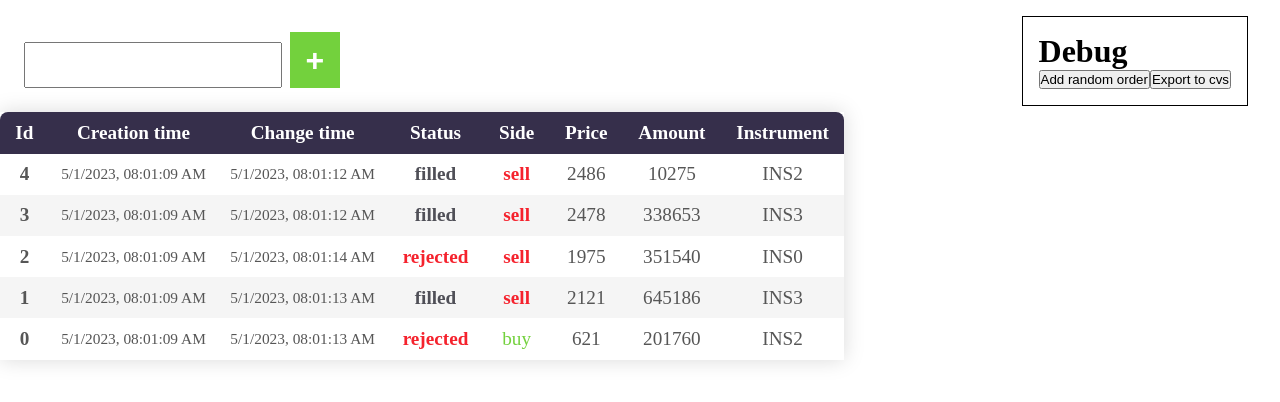
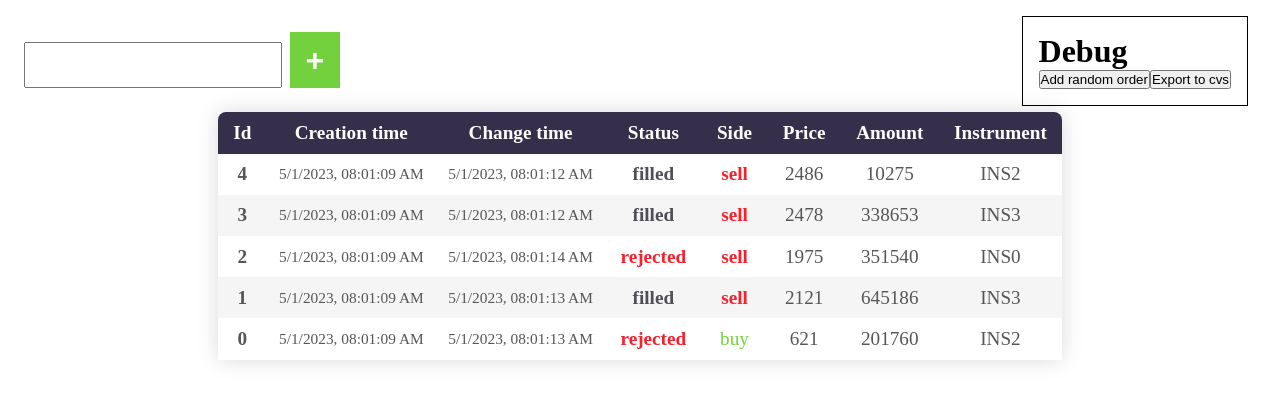
Before and after one commit to sluppyy/market, a React (Vite) app: page / in a window 1280 px wide. Shown: the top 402 px of the page. Built offline with nearby package versions, Linux system fonts and the light colour scheme.

Commit message:
centered table

```diff
--- a/src/App.tsx
+++ b/src/App.tsx
@@ -44,7 +44,14 @@ function App() {
       <TickerGroup connection={connection}/>
     </div>
 
-    <OrdersTable />
+    <div style={{
+      display: 'flex',
+      flexDirection: 'column',
+      alignItems: 'center',
+      justifyContent: 'center'
+    }}>
+      <OrdersTable />
+    </div>
   </div>
 
   </VMProvider>
```
